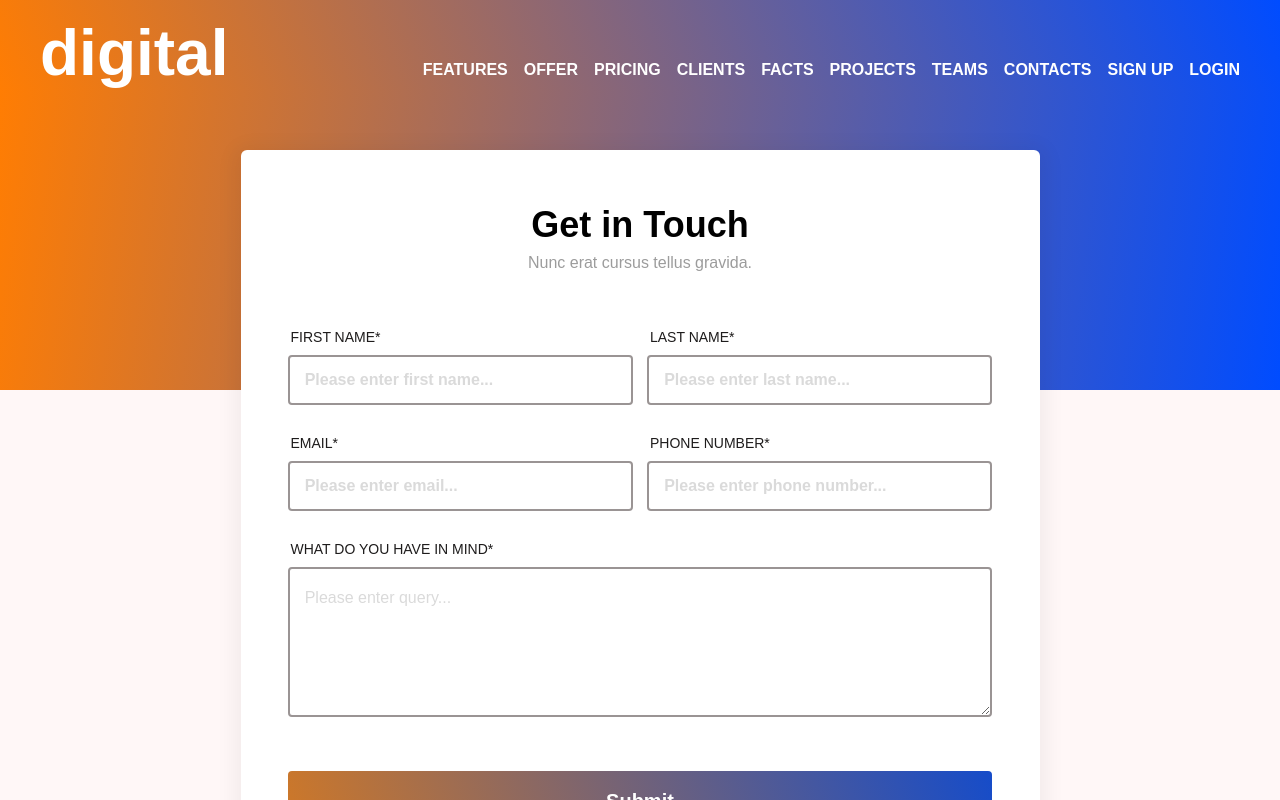
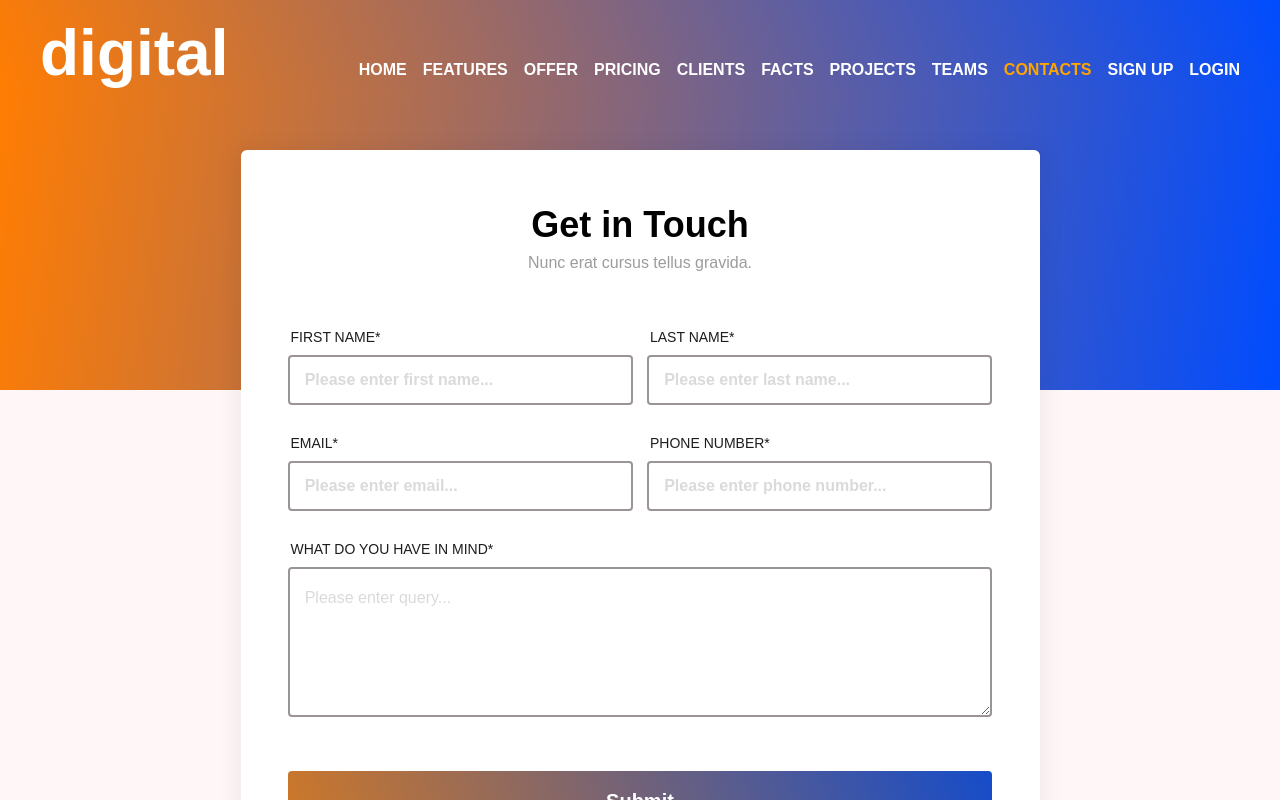
Before and after one commit to GeetanshJ/react_project, a React (Create React App) app in the folder hello/: page /contact in a window 1280 px wide. Shown: the top 800 px of the page. Built offline with nearby package versions, Linux system fonts and the light colour scheme.

Commit message:
project using react

```diff
--- a/hello/src/Contact.jsx
+++ b/hello/src/Contact.jsx
@@ -37,7 +37,7 @@ const Contact = () => {
     }
     return (
         <div>
-        <Header path="contacts"/>
+        <Header path="contact"/>
             <div class="contact_us_2">
                 <div class="responsive-container-block big-container">
                     <div class="blueBG">
--- a/hello/src/Home.jsx
+++ b/hello/src/Home.jsx
@@ -34,7 +34,7 @@ const Home = () => {
         <div>
 
 
-            <header id="project-div" class="header-1">
+            <header id="project-div" class="header-1" >
                 <div class="nav-bar">
                     <div class="logo">digital</div>
 
--- a/hello/src/SignUp.jsx
+++ b/hello/src/SignUp.jsx
@@ -37,7 +37,8 @@ const SignUp = () => {
         }
 
         else{
-            alert("Signed In")
+            alert("Signed In");
+            <Link to="home"></Link>
         }
 
     }
--- a/hello/src/components/Header.jsx
+++ b/hello/src/components/Header.jsx
@@ -27,8 +27,9 @@ function Header({path}) {
           <ul className={
             "listing"+(ham ? " active" : "")
           }>
+          <li><Link style={{color:path==".." ? "orange" : "white"}} to="..">HOME</Link></li>
           <li><Link style={{color:path=="feature" ? "orange" : "white"}} to="/feature">FEATURES</Link></li>
-          <li><Link style={{color:path=="offer" ? "orange" : "white"}} to="offer">OFFER</Link></li>
+          <li><Link style={{color:path=="offer" ? "orange" : "white"}} to="/offer">OFFER</Link></li>
           <li><Link style={{color:path=="prices" ? "orange" : "white"}} to="/prices">PRICING</Link></li>
           <li><Link style={{color:path=="clients" ? "orange" : "white"}} to="/clients">CLIENTS</Link></li>
           <li><Link style={{color:path=="facts" ? "orange" : "white"}} to="/facts">FACTS</Link></li>
```
